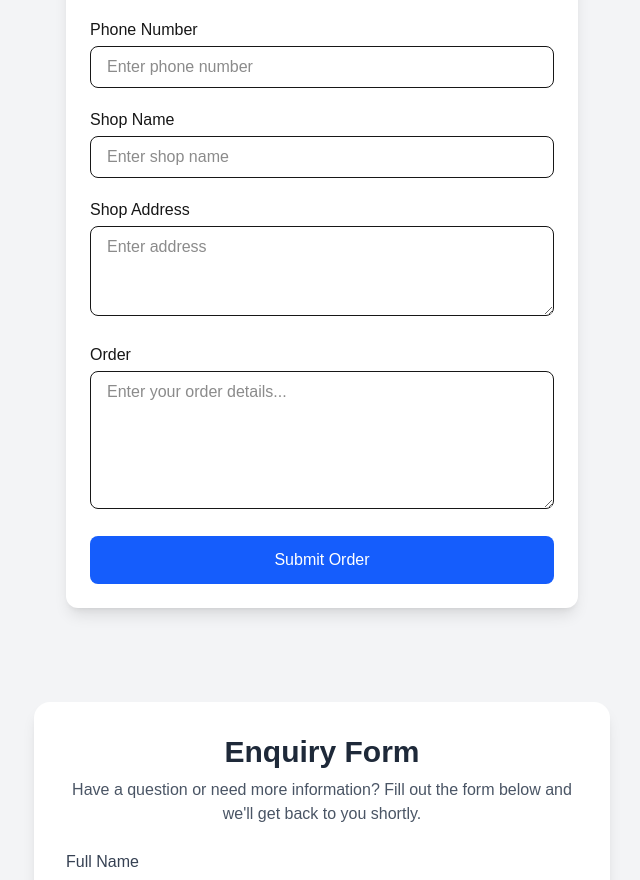
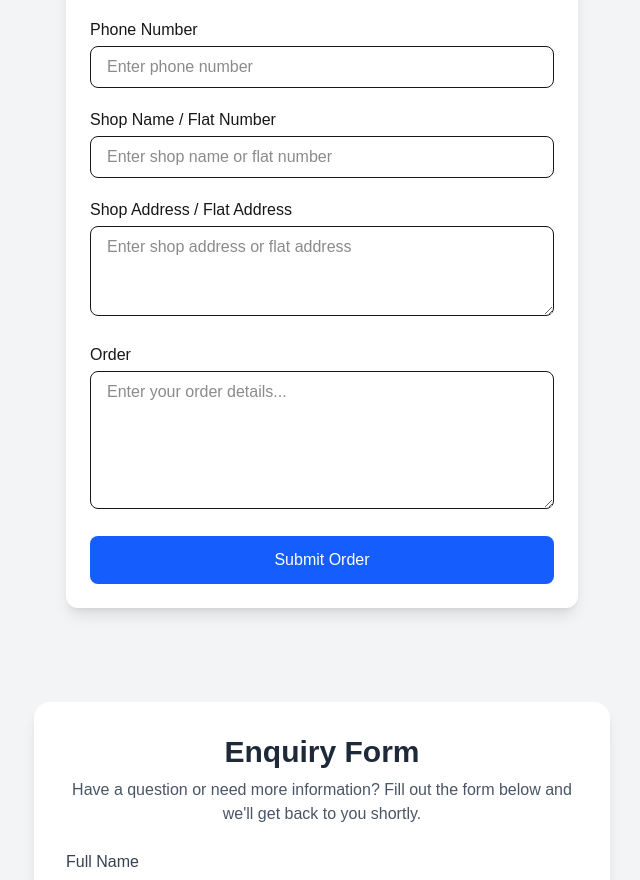
Before and after one commit to MuzzammilAfzal/hana, a Next.js app: page / in a window 1280 px wide. Shown: the part 1054-1934 px from the top of the page, without its empty margins (318-958 px from the left). Built offline with nearby package versions, Linux system fonts and the light colour scheme.

Commit message:
update 5

```diff
--- a/components/orderForm.jsx
+++ b/components/orderForm.jsx
@@ -101,12 +101,12 @@ export default function OrderForm() {
 
         <div>
           <label className="block mb-1 font-medium">
-            Shop Name
+            Shop Name / Flat Number
           </label>
           <input
             type="text"
             name="shopName"
-            placeholder="Enter shop name"
+            placeholder="Enter shop name or flat number"
             value={formData.shopName}
             onChange={handleChange}
             required
@@ -116,12 +116,12 @@ export default function OrderForm() {
 
         <div>
           <label className="block mb-1 font-medium">
-           Shop Address
+           Shop Address / Flat Address
           </label>
           <textarea
             name="address"
             rows={3}
-            placeholder="Enter address"
+            placeholder="Enter shop address or flat address"
             value={formData.address}
             onChange={handleChange}
             required
```
